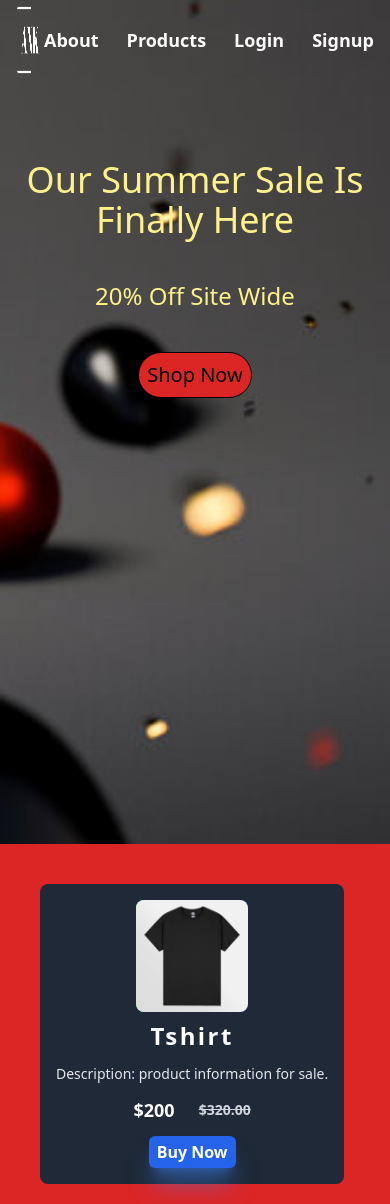
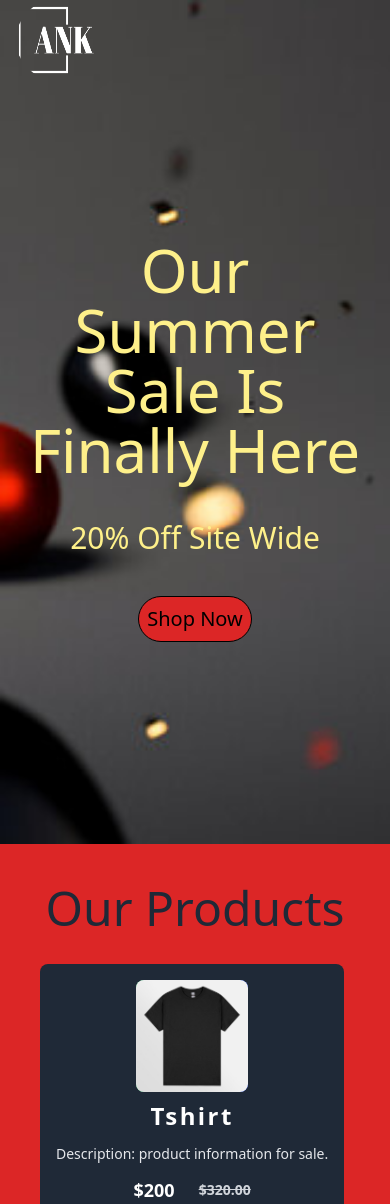
Before and after one commit to AyushhNK/Ecommerce-site, a Django app: page / in a window 390 px wide. Shown: the top 1204 px of the page. Run offline with Django 4.2, Linux system fonts and the light colour scheme; data comes from the database, SQL or seed files in the repository; both versions use the stored data as it was after the commit; some libraries are stand-ins or nearby versions.

Commit message:
made a bit responsive

```diff
--- a/Ecommerce/templates/base_layout.html
+++ b/Ecommerce/templates/base_layout.html
@@ -6,10 +6,11 @@
     <title>ANK - Your Ecommerce Destination</title>
     <script src="https://cdn.tailwindcss.com"></script>
     <style>
-        *{
-            margin:0;
-            padding:0;
+        * {
+            margin: 0;
+            padding: 0;
         }
+
         html,
         body {
             overflow-x: hidden;
@@ -20,7 +21,7 @@
 <body>
 
     <div class="h-screen w-screen flex flex-col items-center" style="background-image: url('/static/Ecommerce/background.jpg'); background-size: cover;">
-        <nav id="navbar" class="w-screen bg-transparent text-white font-bold text-lg items-center w-full">
+    <nav id="navbar" class="bg-transparent text-white font-bold text-lg items-center w-full mb-40">
         <div class="container flex justify-between items-center px-4">
             <!-- Logo -->
             <div>
@@ -30,18 +31,18 @@
             </div>
 
             <!-- Navigation Links -->
-                <div class="flex items-center">
+            <div class="flex items-center gap-8">
                 {% if name.is_authenticated %}
                 <a href="{% url 'items_cart' %}" class="hover:text-red-600 flex items-center">
                     <img src="https://png.pngtree.com/png-clipart/20190920/original/pngtree-shopping-cart-convenient-icon-png-image_4637407.jpg" class="h-10 w-10 rounded-full mr-3" alt="Cart Icon">
                     <span class="font-semibold">Cart</span>
                 </a>
                 <a href="{% url 'log_out' %}" class="hover:text-red-600 flex items-center">
-                        <img src="https://w7.pngwing.com/pngs/475/85/png-transparent-computer-icons-logout-angle-text-black.png" class="h-10 w-10 rounded-lg" alt="logout">
+                    <img src="https://w7.pngwing.com/pngs/475/85/png-transparent-computer-icons-logout-angle-text-black.png" class="h-10 w-10 rounded-lg mr-3" alt="logout">
                     <span class="font-semibold">Logout</span>
                 </a>
                 {% else %}
-                    <div class="flex gap-7">
+                <div class="hidden md:flex gap-7">
                     <a href="#footer" class="hover:text-red-600">About</a>
                     <a href="#product" class="hover:text-red-600">Products</a>
                     <a href="{% url 'signin' %}" class="hover:text-red-600">Login</a>
@@ -51,12 +52,13 @@
             </div>
         </div>
     </nav>
-        <div class="text-yellow-200 flex flex-col justify-center items-center gap-10 mt-20 sm:mt-40 md:mt-56 px-4 bg-">
-            <h1 class="text-4xl sm:text-6xl font-medium text-center">Our Summer Sale Is Finally Here</h1>
-            <p class="text-2xl sm:text-3xl">20% Off Site Wide</p>
+    <div class="text-yellow-200 flex flex-col justify-center items-center gap-10 px-4">
+        <h1 class="text-6xl font-medium text-center">Our Summer Sale Is Finally Here</h1>
+        <p class="text-3xl">20% Off Site Wide</p>
         <button class="items-center bg-red-600 text-black text-xl font-medium rounded-3xl p-2 border border-solid-black" style="border-color: black;"><a href="#product" class="hover:text-white">Shop Now</a></button>
     </div>
 </div>
+
     <div id="product">
         {% block content %}{% endblock %}
     </div>
@@ -66,13 +68,13 @@
             <div class="flex flex-col md:flex-row justify-around">
                 <div class="flex flex-col w-full md:w-[385px] text-white">
                     <label htmlFor="name" class="pt-1">Name</label>
-                    <input type="text" class="bg-gray-900 border-b-2 border-gray-500 focus:outline-none cursor-pointer"/>
+                    <input type="text" class="bg-gray-900 border-b-2 border-gray-500 focus:outline-none cursor-pointer" />
                     <label htmlFor="email" class="pt-1">Email</label>
-                    <input type="text" class="bg-gray-900 border-b-2 border-gray-500 focus:outline-none cursor-pointer"/>
+                    <input type="text" class="bg-gray-900 border-b-2 border-gray-500 focus:outline-none cursor-pointer" />
                     <label htmlFor="subject" class="pt-1">Subject</label>
-                    <input type="text" class="bg-gray-900 border-b-2 border-gray-500 focus:outline-none cursor-pointer"/>
+                    <input type="text" class="bg-gray-900 border-b-2 border-gray-500 focus:outline-none cursor-pointer" />
                     <label htmlFor="message" class="pt-1">Message</label>
-                    <input type="text" class="bg-gray-900 border-b-2 border-gray-500 focus:outline-none cursor-pointer pt-2"/>
+                    <input type="text" class="bg-gray-900 border-b-2 border-gray-500 focus:outline-none cursor-pointer pt-2" />
                     <button class="bg-red-600 mt-2 px-2 py-2 text-white">Send</button>
                 </div>
                 <div class="w-full md:w-1/3 flex flex-col mt-4 md:mt-0 gap-2">
@@ -80,9 +82,9 @@
                     <p class="text-white md:text-base text-left">
                         Lorem ipsum dolor sit amet, consectetur adipiscing elit. Mauris malesuada gravida libero at tempus. Interdum et malesuada fames ac ante ipsum primis in faucibus. In ac rutrum urna.
                     </p>
-                    <a href="#" class="text-white flex"><MdLocationPin class="text-white text-xl"/> Kalanki, Kathmandu, Nepal</a>
-              <a href="#" class="text-white flex"><IoIosMail class="text-white text-xl"/>testing@testing.com</a>
-              <a href="#" class="text-white flex"><FaPhoneAlt class="text-white text-xl"/>+977 9376745784</a>
+                    <a href="#" class="text-white flex"><MdLocationPin class="text-white text-xl" /> Kalanki, Kathmandu, Nepal</a>
+                    <a href="#" class="text-white flex"><IoIosMail class="text-white text-xl" />testing@testing.com</a>
+                    <a href="#" class="text-white flex"><FaPhoneAlt class="text-white text-xl" />+977 9376745784</a>
                 </div>
             </div>
         </div>
--- a/Ecommerce/templates/home.html
+++ b/Ecommerce/templates/home.html
@@ -2,7 +2,9 @@
 
 {% block content %}
     <div class="p-10 bg-red-600">
+        <h1 class="text-5xl text-center pb-8 text-gray-800">Our Products</h1>
         <div class="flex flex-wrap justify-between gap-x-5 gap-y-10">
+
             {% for o in objects %}
                 <div class="flex flex-col justify-center items-center w-auto h-auto gap-2 p-4 bg-gray-800 rounded-lg md:flex-row">
                     <div class="flex justify-center items-center w-28 h-28 bg-gradient-to-r from-green-400 to-[#002Ff9] rounded-lg hover:-translate-y-10 duration-700 hover:scale-125">
```
Also changed, not shown: Ecommerce/templates/cart.html (+4 -4 lines), db.sqlite3. Lines whose indentation alone changed are shown as unchanged.
